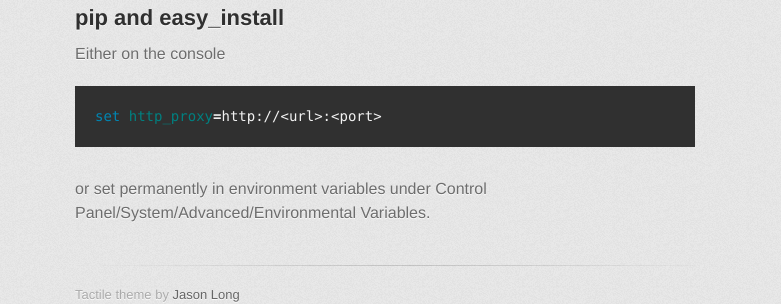
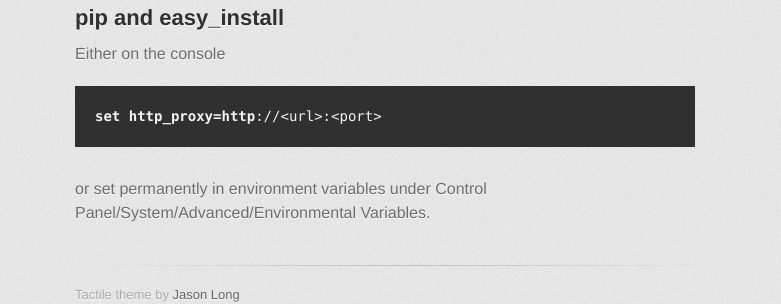
Before and after one commit to fbauer/fbauer.github.com, a Jekyll site: the page built from _posts/2012-10-13-Proxy-Settings-On-Windows-7.md, in a window 1280 px wide. Shown: the part 588-892 px from the top of the page, without its empty margins (255-1036 px from the left). Built offline with Jekyll 4.4.1, drawn with Linux system fonts in a browser that asks for light colours; some web fonts are replaced.

Commit message:
correct syntax highlighting

```diff
--- a/_posts/2012-10-13-Proxy-Settings-On-Windows-7.md
+++ b/_posts/2012-10-13-Proxy-Settings-On-Windows-7.md
@@ -24,7 +24,7 @@ Add this to custom-set-variables in your .emacs. This is the proxy for the
 
 Either on the console
 
-{% highlight shell %}
+{% highlight bat %}
 set http_proxy=http://<url>:<port>
 {% endhighlight %}
 
```
Also changed, not shown: 1 other file.
